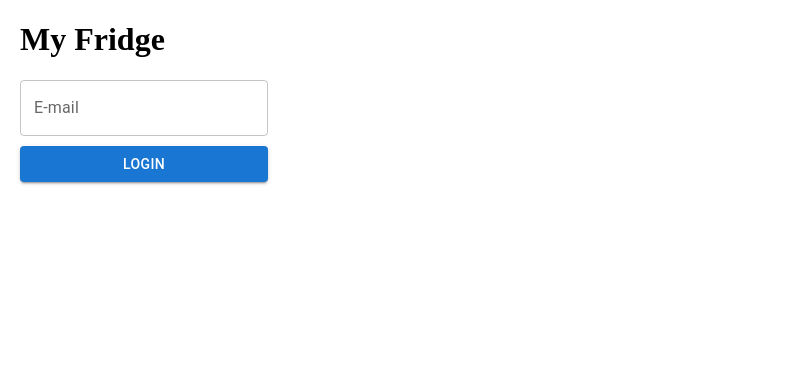
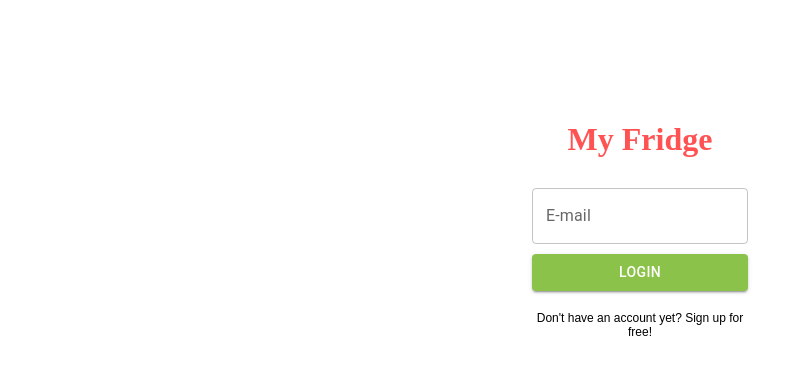
Before and after one commit to priscilla-silva/my-fridge, a React (Create React App) app in the folder my-fridge/: page / in a window 1280 px wide. Shown: the top 374 px of the page, without its empty margins (0-793 px from the left). Built offline with nearby package versions, Linux system fonts and the light colour scheme.

Commit message:
login style done

```diff
--- a/my-fridge/src/App.js
+++ b/my-fridge/src/App.js
@@ -1,11 +1,14 @@
 import Login from "./comps/Login";
+
 
 
 function App() {
   return (
     <div className="App">
+      <div className="main">
       <h1>My Fridge</h1>
       <Login />
+      </div>
     </div>
   );
 }
--- a/my-fridge/src/comps/Login.js
+++ b/my-fridge/src/comps/Login.js
@@ -1,6 +1,7 @@
 import React from 'react';
 import TextField from '@mui/material/TextField';
 import Button from '@mui/material/Button';
+
 
 
 const Login = () => {
@@ -9,6 +10,7 @@ const Login = () => {
     <div className="login-form">
         <TextField id="outlined-basic" label="E-mail" variant="outlined" />
         <Button id="login-btn" variant="contained">Login</Button>
+        <h4>Don't have an account yet? Sign up for free!</h4>
     </div>
     )
 }
--- a/my-fridge/src/comps/fonts.css
+++ b/my-fridge/src/comps/fonts.css
@@ -1 +1 @@
-@import url('https://fonts.googleapis.com/css2?family=Pacifico&display=swap');
+@import url('https://fonts.googleapis.com/css2?family=Pacifico&family=Poppins:wght@300;400&display=swap');
--- a/my-fridge/src/index.css
+++ b/my-fridge/src/index.css
@@ -1,10 +1,27 @@
 body {
-  margin: 20px;
+  margin: 100px;
 
+}
+
+.main {
+  display: flex;
+  flex-direction: column;
+  align-items: center;
 }
 
 h1 {
   font-family: 'Pacifico', cursive;
+  margin-bottom: 30px;
+  color: #ff5252;
+
+}
+
+h4 {
+  font-family:'Poppins', sans-serif;
+  font-weight: 300;
+  font-size: 12px;
+  text-align: center;
+  margin-top: 20px;
 }
 
 .login-form {
@@ -16,4 +33,5 @@ h1 {
 
 #login-btn {
   margin-top: 10px;
+  background-color: #8bc34a;
 }
```
